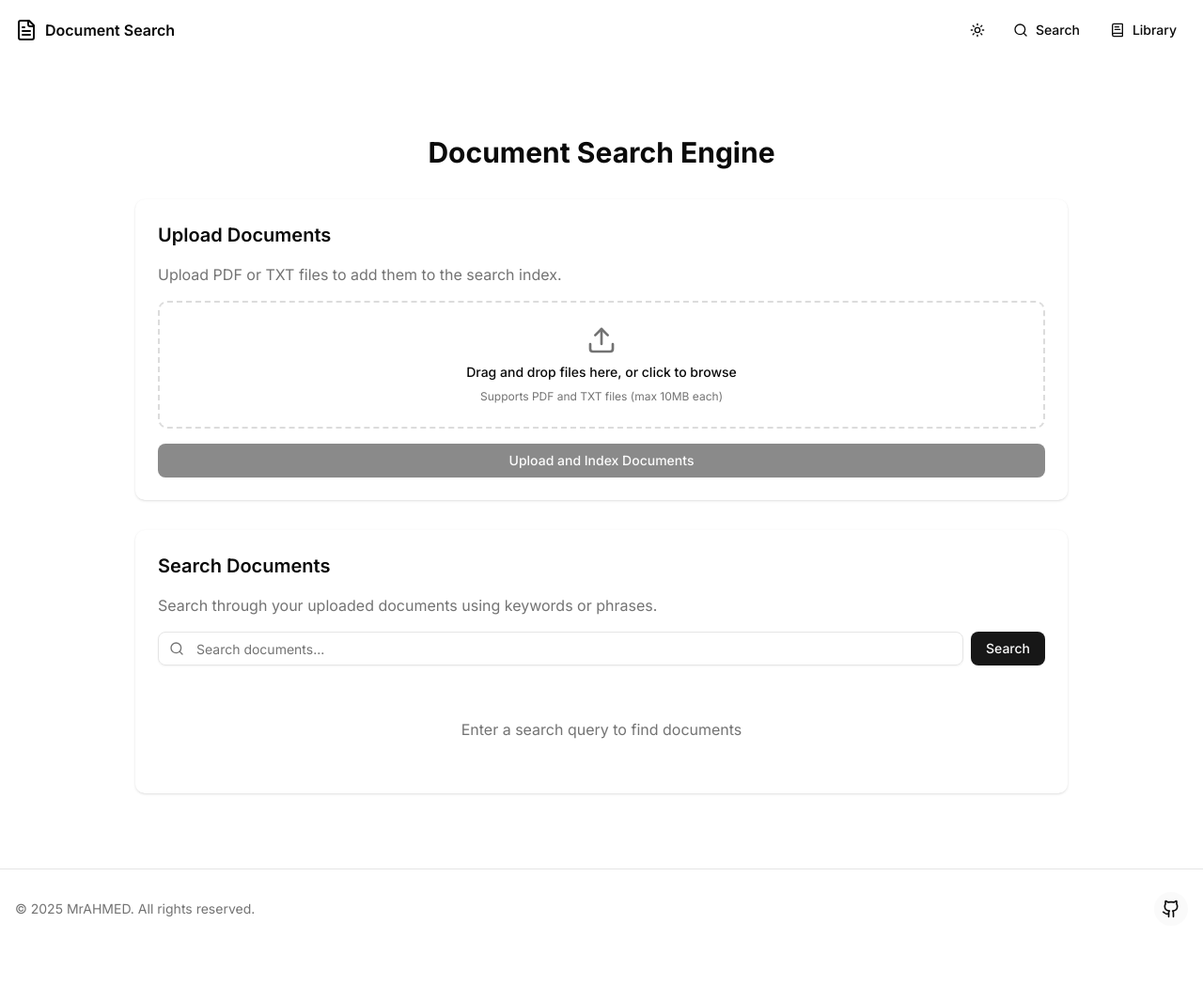
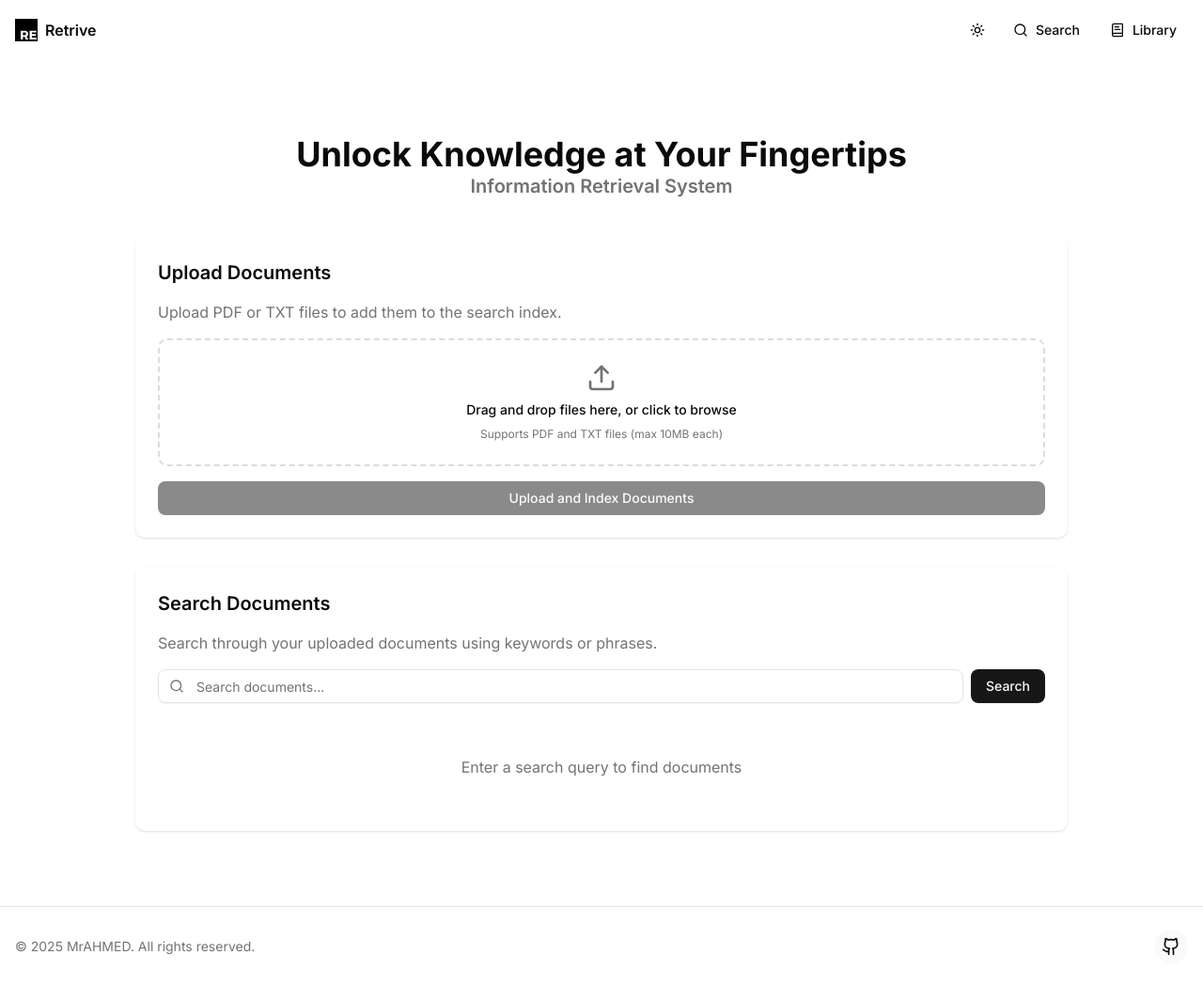
Before and after one commit to MrAHMED14/retrieve, a Next.js app in the folder frontend/: page / in a window 1280 px wide. Shown: the whole page at 94% size. Before the commit the page ends 1009 px from the top, so only its background shows below. Built offline with nearby package versions, Linux system fonts and the light colour scheme.

Commit message:
feat (frontend): update homepage title and subtitle, enhance footer with GitHub link, and modify navbar label

```diff
--- a/frontend/app/page.tsx
+++ b/frontend/app/page.tsx
@@ -6,7 +6,8 @@ import { SearchResults } from "@/components/global/search-results";
 export default function Home() {
   return (
     <main className="container mx-auto py-20 px-4 max-w-5xl">
-      <h1 className="text-3xl font-bold mb-8 text-center">Document Search Engine</h1>
+      <h1 className="text-4xl font-bold text-center">Unlock Knowledge at Your Fingertips</h1>
+      <h4 className="text-xl font-semibold mb-10 text-center text-muted-foreground">Information Retrieval System</h4>
 
       <div className="grid gap-8">
         <section className="bg-card rounded-lg p-6 shadow-sm">
--- a/frontend/components/global/footer.tsx
+++ b/frontend/components/global/footer.tsx
@@ -1,7 +1,6 @@
 "use client"
 
 import { Github } from "lucide-react"
-import { useTheme } from "next-themes"
 import Link from "next/link"
 
 export function Footer() {
@@ -12,7 +11,7 @@ export function Footer() {
       <div className="container mx-auto px-4">
         <div className="flex flex-col sm:flex-row items-center justify-between gap-4">
           <div className="text-sm text-muted-foreground">
-            © {currentYear} MrAHMED. All rights reserved.
+            © {currentYear} <Link href="https://github.com/mrahmed14" target="_blank" rel="noopener noreferrer" className="hover:underline hover:text-white">MrAHMED</Link>. All rights reserved.
           </div>
 
           <div className="flex items-center gap-4">
--- a/frontend/components/global/navbar.tsx
+++ b/frontend/components/global/navbar.tsx
@@ -8,8 +8,8 @@ export function Navbar() {
     <header className="">
       <div className="container mx-auto flex h-16 items-center px-4">
         <Link href="/" className="flex items-center gap-2 font-semibold">
-          <FileText className="h-6 w-6" />
-          <span>Document Search</span>
+        <svg className="h-6 w-6 dark:fill-white" viewBox="0 0 24 24" xmlns="http://www.w3.org/2000/svg"><path d="M0 0v24h24V0H0zm11.52 21.89l-1.33-2.54H8.4v2.54H6v-9.2h4.13c2.44 0 3.83 1.19 3.83 3.24 0 1.39-.58 2.4-1.64 2.96l1.92 3h-2.72zm11.36 0H15.5v-9.2h7.24v1.92H17.9v1.72h4.38v1.9l-4.38.01v1.73h4.99v1.92zM11.68 16c0 .93-.56 1.43-1.53 1.43H8.4v-2.82h1.75c.97 0 1.53.49 1.53 1.4z"/></svg>
+          <span>Retrive</span>
         </Link>
 
         <nav className="ml-auto flex gap-2">
```
